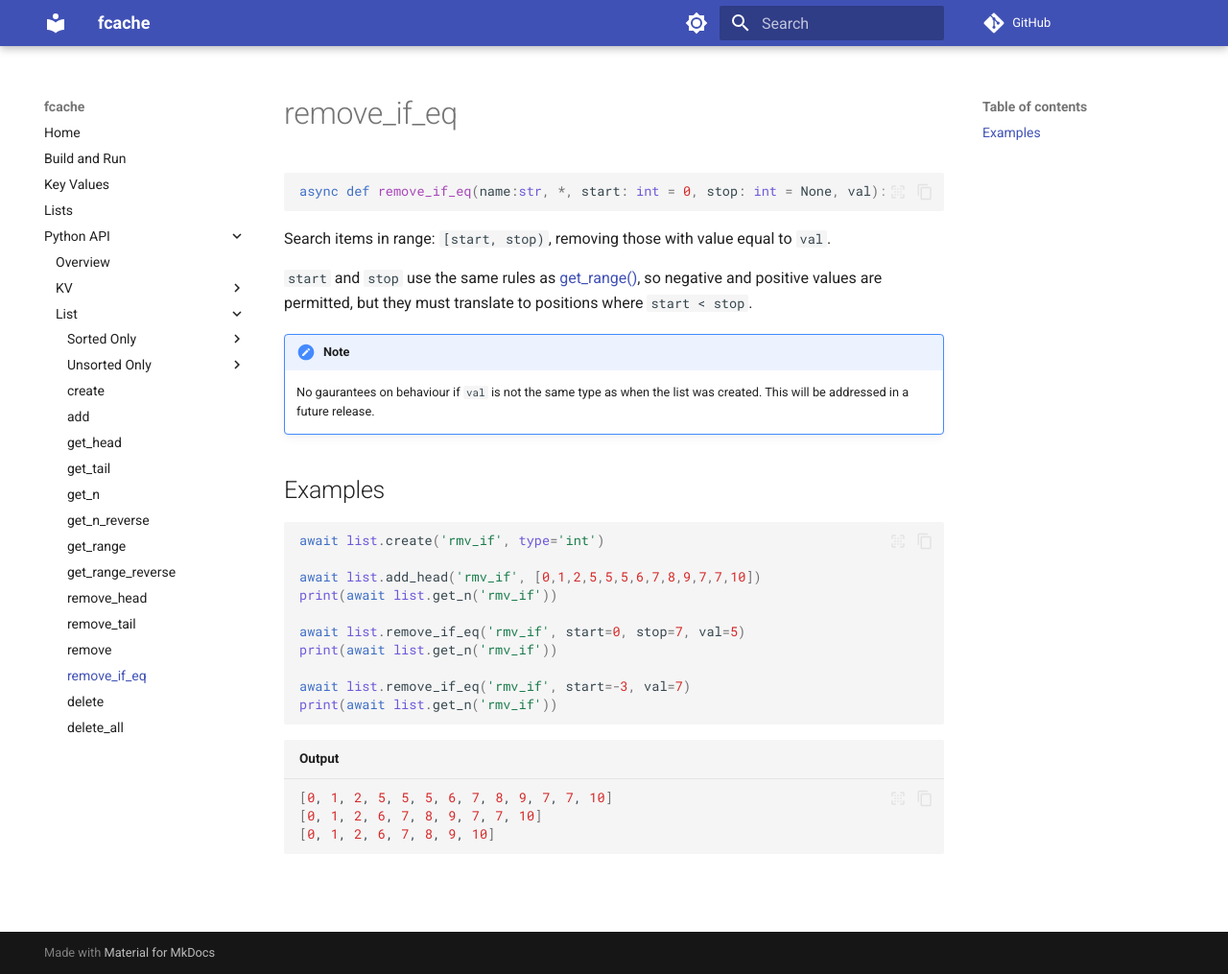
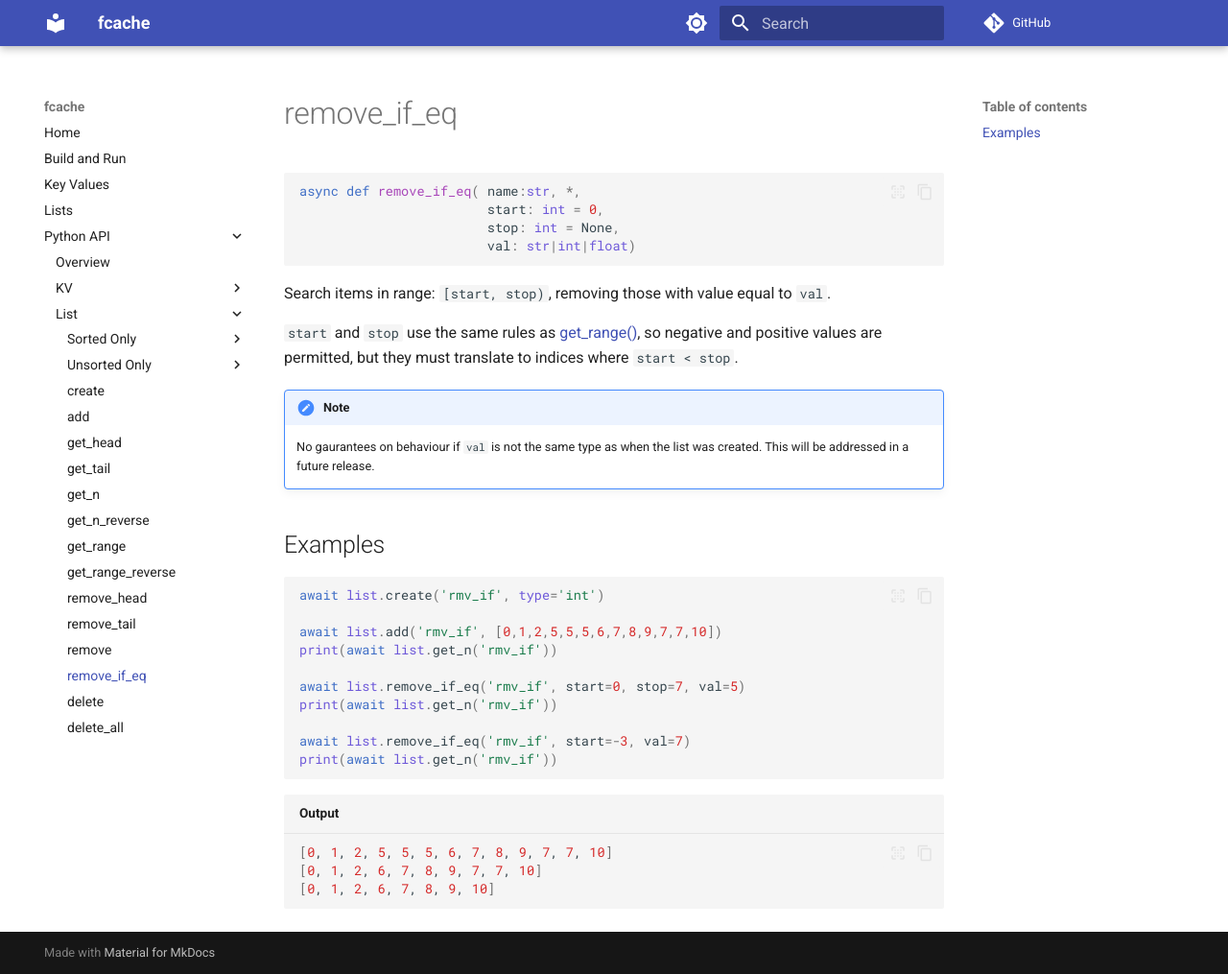
Before and after one commit to ccooper1982/fcache, an MkDocs documentation site: the page built from docs/src/api_py/list/remove_if_eq.md, in a window 1280 px wide and 1015 px high. Shown: the whole window at 96% size. Built offline with MkDocs 1.6.1 and Material for MkDocs 9.7.7, drawn with Linux system fonts in a browser that asks for light colours; comment, search, counter and statistics services are not loaded.

````diff
--- a/docs/src/api_py/list/remove_if_eq.md
+++ b/docs/src/api_py/list/remove_if_eq.md
@@ -1,12 +1,15 @@
 # remove_if_eq
 
 ```py
-async def remove_if_eq(name:str, *, start: int = 0, stop: int = None, val):
+async def remove_if_eq( name:str, *,
+                        start: int = 0,
+                        stop: int = None,
+                        val: str|int|float)
 ```
 Search items in range: `[start, stop)`, removing those with value equal to `val`.
 
 `start` and `stop` use the same rules as [get_range()](./get_range.md), so negative
-and positive values are permitted, but they must translate to positions where `start < stop`.
+and positive values are permitted, but they must translate to indices where `start < stop`.
 
 !!! note
     No gaurantees on behaviour if `val` is not the same type as when the list was created.
@@ -18,7 +21,7 @@ and positive values are permitted, but they must translate to positions where `s
 ```py
 await list.create('rmv_if', type='int')
 
-await list.add_head('rmv_if', [0,1,2,5,5,5,6,7,8,9,7,7,10])
+await list.add('rmv_if', [0,1,2,5,5,5,6,7,8,9,7,7,10])
 print(await list.get_n('rmv_if'))
 
 await list.remove_if_eq('rmv_if', start=0, stop=7, val=5)
````
Also changed, not shown: 3 other files.
